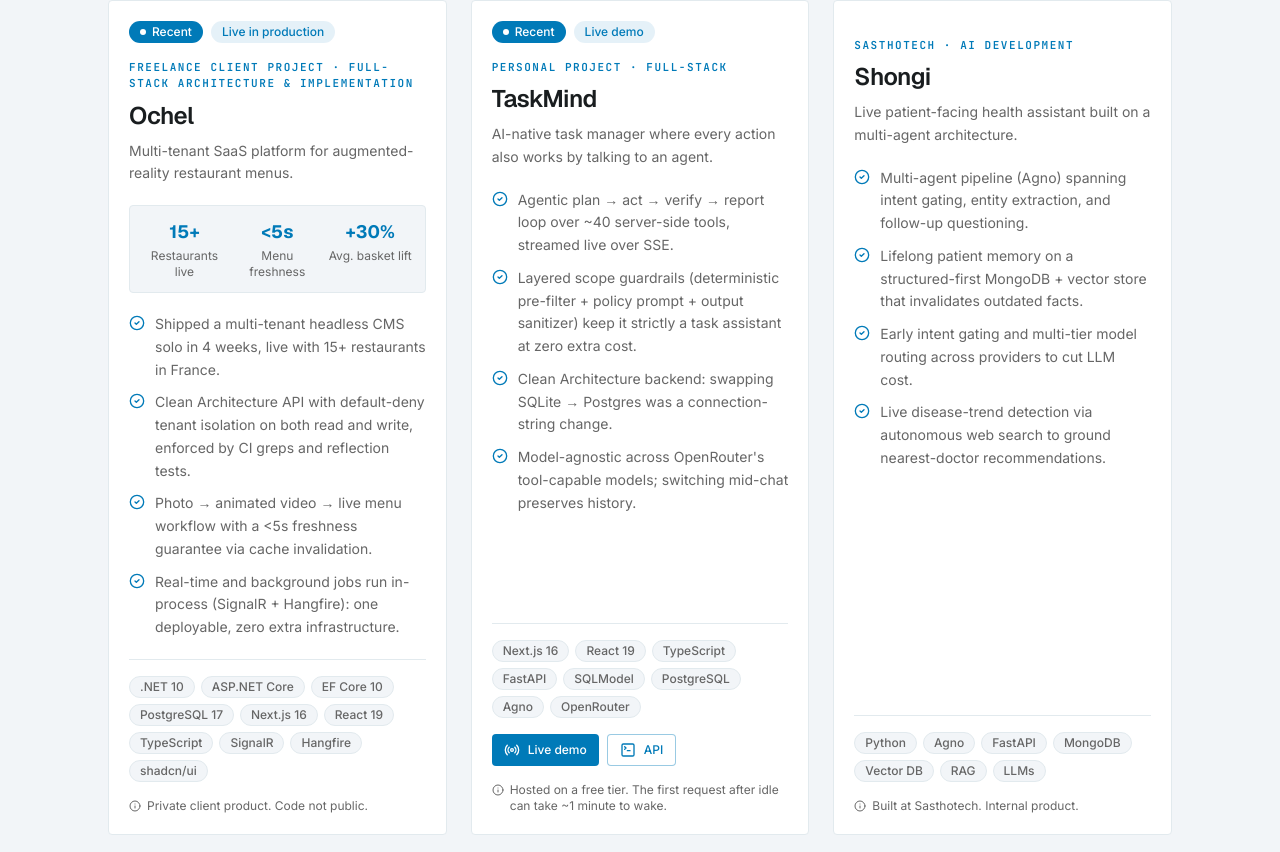
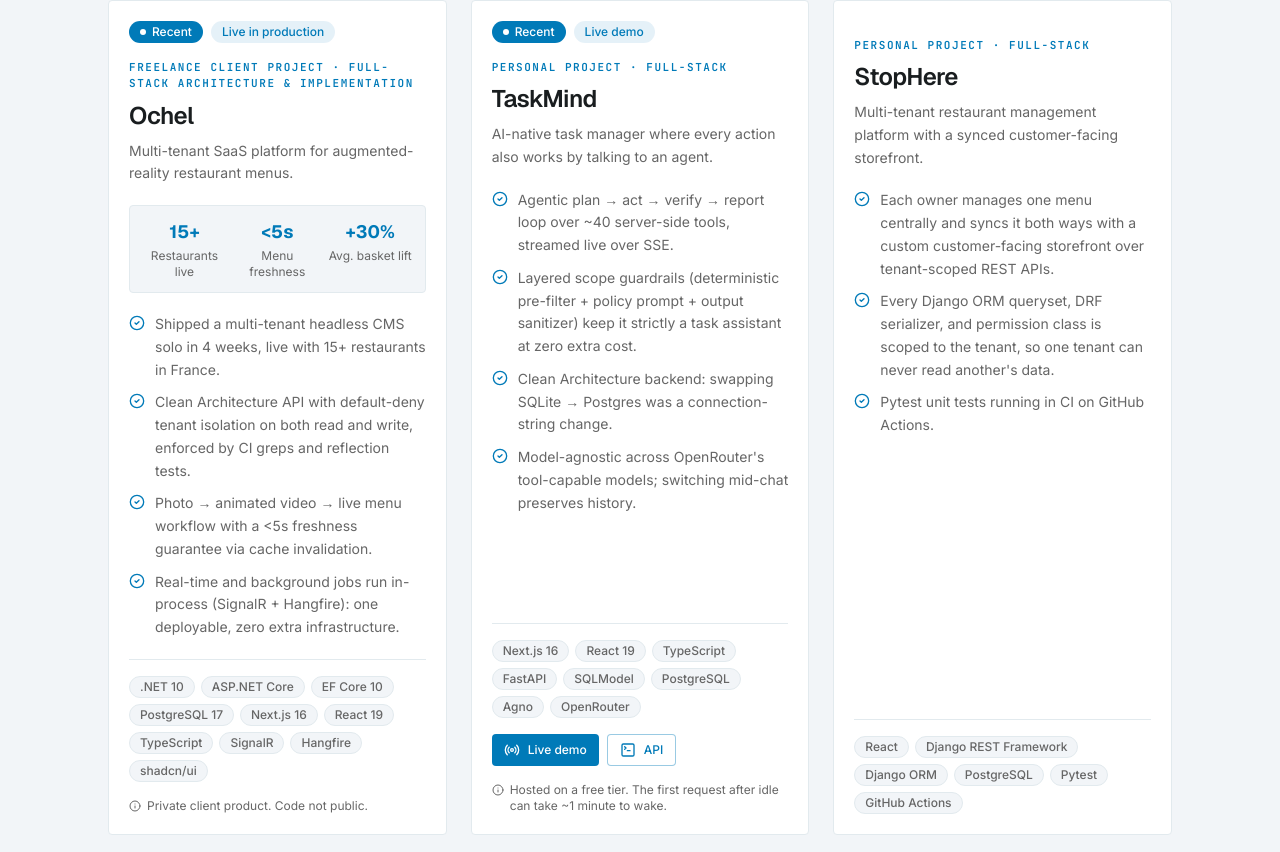
Before and after one commit to soumit1803063/portfolio, a React (Vite) app: page / in a window 1280 px wide. Shown: the part 928-1780 px from the top of the page. Built offline with nearby package versions, Linux system fonts and the light colour scheme.

Commit message:
Update Sasthotech dates, BanglaOngko publication, add StopHere, HSC year

```diff
--- a/src/content/education.ts
+++ b/src/content/education.ts
@@ -13,6 +13,7 @@
     degree: "Higher Secondary School Certificate (HSC)",
     institution: "Govt. City College, Chattogram",
     gpa: "5.00 / 5.00",
+    year: "2018",
   },
   {
     degree: "Secondary School Certificate (SSC)",
--- a/src/content/experience.ts
+++ b/src/content/experience.ts
@@ -60,7 +60,7 @@
     role: "Developer",
     company: "Sasthotech",
     location: "Rajshahi, Bangladesh",
-    period: "Nov 2023 – Dec 2024",
+    period: "Jan 2023 – Dec 2024",
     employmentType: "Full-time",
     projects: [
       {
--- a/src/content/featured.ts
+++ b/src/content/featured.ts
@@ -71,6 +71,25 @@
     note: "Hosted on a free tier. The first request after idle can take ~1 minute to wake.",
   },
   {
+    name: "StopHere",
+    tagline:
+      "Multi-tenant restaurant management platform with a synced customer-facing storefront.",
+    context: "Personal project · Full-stack",
+    stack: [
+      "React",
+      "Django REST Framework",
+      "Django ORM",
+      "PostgreSQL",
+      "Pytest",
+      "GitHub Actions",
+    ],
+    highlights: [
+      "Each owner manages one menu centrally and syncs it both ways with a custom customer-facing storefront over tenant-scoped REST APIs.",
+      "Every Django ORM queryset, DRF serializer, and permission class is scoped to the tenant, so one tenant can never read another's data.",
+      "Pytest unit tests running in CI on GitHub Actions.",
+    ],
+  },
+  {
     name: "Shongi",
     tagline:
       "Live patient-facing health assistant built on a multi-agent architecture.",
@@ -90,6 +109,6 @@
       "Early intent gating and multi-tier model routing across providers to cut LLM cost.",
       "Live disease-trend detection via autonomous web search to ground nearest-doctor recommendations.",
     ],
-    note: "Built at Sasthotech. Internal product.",
+    note: "Built at Sasthotech. Internal product. Previously named Sasthochat.",
   },
 ];
--- a/src/content/research.ts
+++ b/src/content/research.ts
@@ -16,8 +16,10 @@
     title:
       "BanglaOngko: A New Dataset for Accurate Bengali Mathematical Expression Detection Utilizing YOLOv8 Architecture",
     publication:
-      "2nd International Conference on Big Data, IoT, and Machine Learning (BIM 2023), Daffodil International University & Jahangirnagar University",
-    year: "2023",
+      "2nd International Conference on Big Data, IoT, and Machine Learning (BIM 2023); published as a book chapter by Taylor & Francis",
+    publisher: "Taylor & Francis",
+    doi: "10.1201/9781003605508-4",
+    year: "2025",
     description:
       "Handwritten Bengali mathematical expressions converted to printed text using YOLOv8 for digit/operator detection and a novel statistical algorithm for expression reconstruction.",
   },
```
